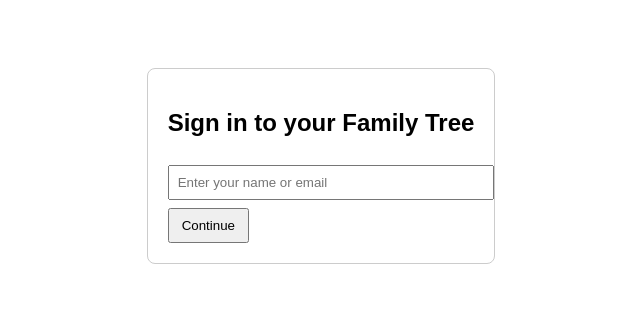
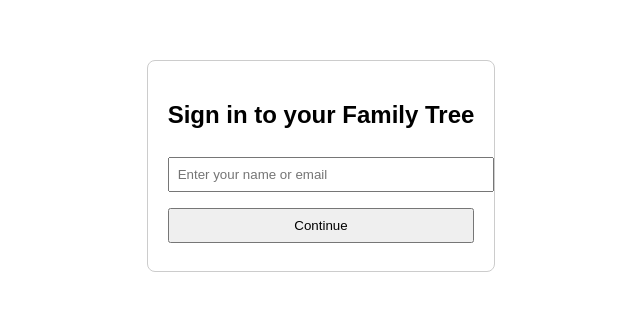
Before and after one commit to Kendallp613/Family-Tree-Project, a plain HTML site: page login.html in a window 1280 px wide. Shown: the part 242-552 px from the top of the page, without its empty margins (319-959 px from the left). Drawn offline with Linux system fonts and the light colour scheme.

Commit message:
Update login.html

```diff
--- a/login.html
+++ b/login.html
@@ -6,8 +6,7 @@
   <style>
     body { font-family: sans-serif; display: flex; justify-content: center; align-items: center; height: 100vh; }
     #box { padding: 20px; border: 1px solid #ccc; border-radius: 8px; }
-    input { padding: 8px; margin: 8px 0; width: 100%; }
-    button { padding: 8px 12px; }
+    input, button { padding: 8px; margin: 8px 0; width: 100%; }
   </style>
 </head>
 <body>
```
